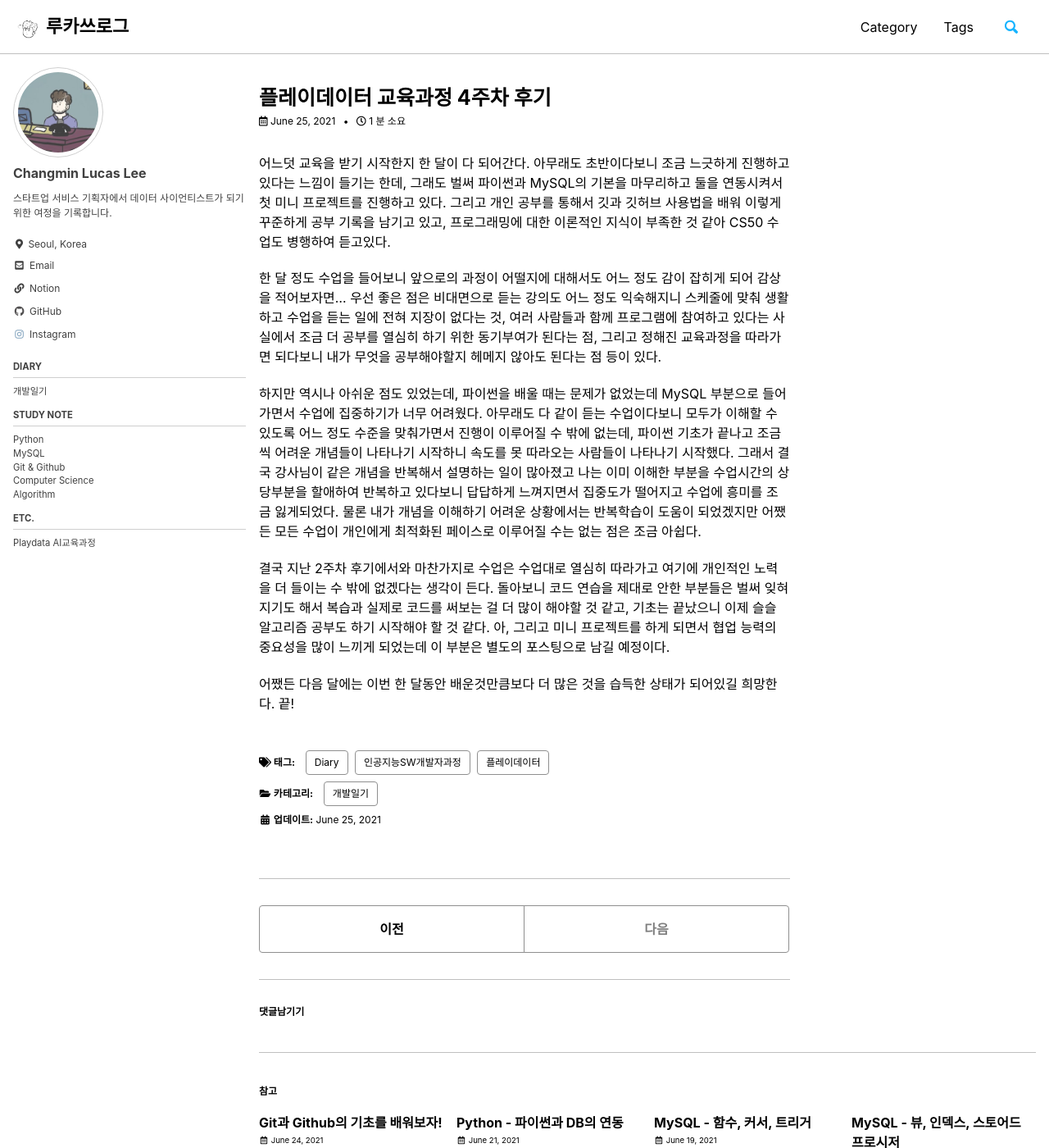
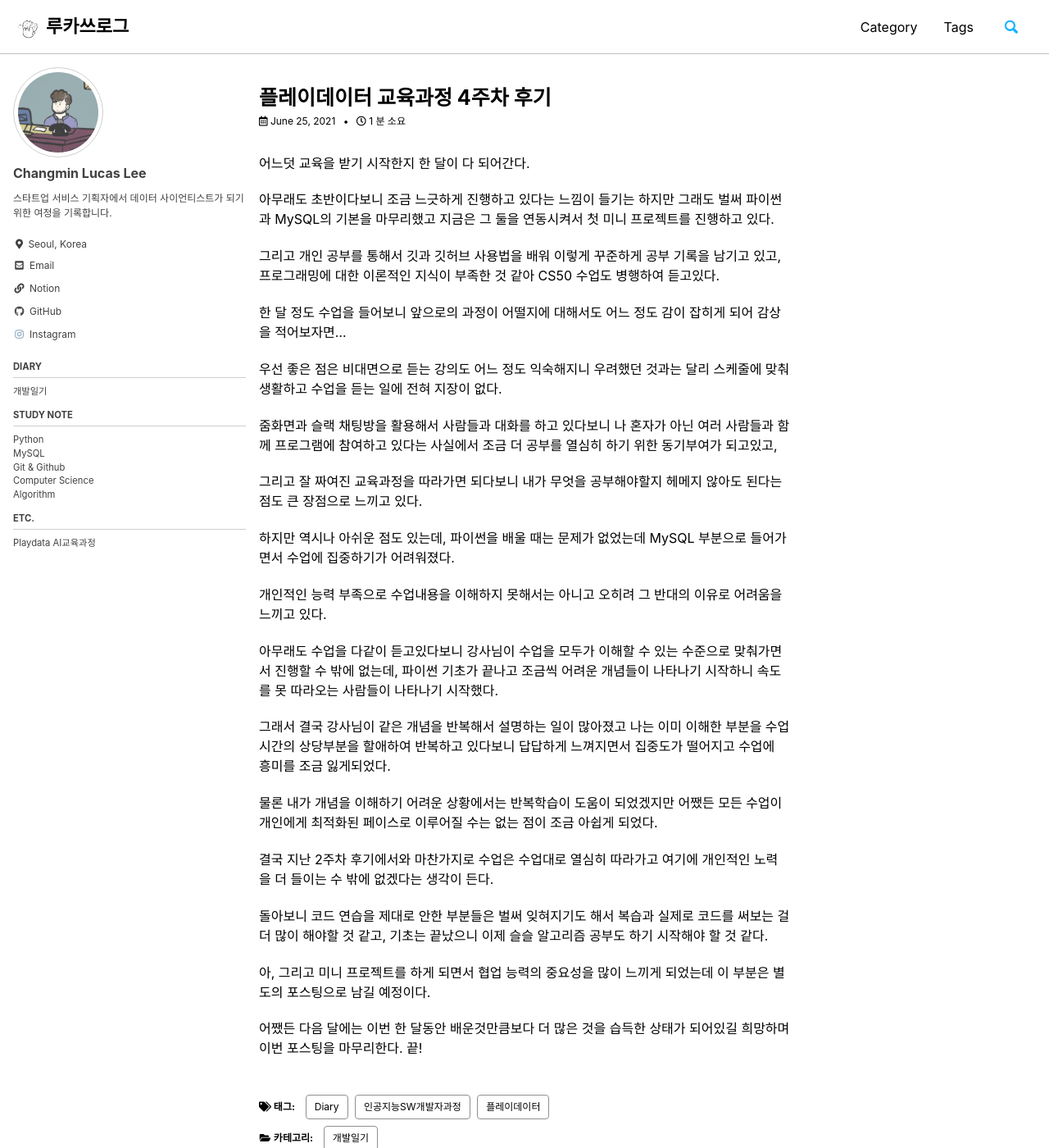
Before and after one commit to lucathree/lucathree.github.io, a Jekyll site: the page built from _posts/2021/2021-06-25-week4review.md, in a window 1280 px wide and 1400 px high. Shown: the whole window at 82% size. Built offline with Jekyll 4.4.1, drawn with Linux system fonts in a browser that asks for light colours; cached includes are drawn as plain includes; comment, search, counter and statistics services are not loaded.

Commit message:
Update 2021-06-25-week4review.md

```diff
--- a/_posts/2021/2021-06-25-week4review.md
+++ b/_posts/2021/2021-06-25-week4review.md
@@ -14,18 +14,37 @@ tags:
 
 
 어느덧 교육을 받기 시작한지 한 달이 다 되어간다.
-아무래도 초반이다보니 조금 느긋하게 진행하고 있다는 느낌이 들기는 한데, 그래도 벌써 파이썬과 MySQL의 기본을 마무리하고 둘을 연동시켜서 첫 미니 프로젝트를 진행하고 있다. 그리고 개인 공부를 통해서 깃과 깃허브 사용법을 배워 이렇게 꾸준하게 공부 기록을 남기고 있고, 프로그래밍에 대한 이론적인 지식이 부족한 것 같아 CS50 수업도 병행하여 듣고있다.
+
+아무래도 초반이다보니 조금 느긋하게 진행하고 있다는 느낌이 들기는 하지만 그래도 벌써 파이썬과 MySQL의 기본을 마무리했고 지금은 그 둘을 연동시켜서 첫 미니 프로젝트를 진행하고 있다.
+
+그리고 개인 공부를 통해서 깃과 깃허브 사용법을 배워 이렇게 꾸준하게 공부 기록을 남기고 있고, 프로그래밍에 대한 이론적인 지식이 부족한 것 같아 CS50 수업도 병행하여 듣고있다.
+
 
 한 달 정도 수업을 들어보니 앞으로의 과정이 어떨지에 대해서도 어느 정도 감이 잡히게 되어 감상을 적어보자면...
-우선 좋은 점은 비대면으로 듣는 강의도 어느 정도 익숙해지니 스케줄에 맞춰 생활하고 수업을 듣는 일에 전혀 지장이 없다는 것, 여러 사람들과 함께 프로그램에 참여하고 있다는 사실에서 조금 더 공부를 열심히 하기 위한 동기부여가 된다는 점, 그리고 정해진 교육과정을 따라가면 되다보니 내가 무엇을 공부해야할지 헤메지 않아도 된다는 점 등이 있다.
 
-하지만 역시나 아쉬운 점도 있었는데, 파이썬을 배울 때는 문제가 없었는데 MySQL 부분으로 들어가면서 수업에 집중하기가 너무 어려웠다.
-아무래도 다 같이 듣는 수업이다보니 모두가 이해할 수 있도록 어느 정도 수준을 맞춰가면서 진행이 이루어질 수 밖에 없는데, 파이썬 기초가 끝나고 조금씩 어려운 개념들이 나타나기 시작하니 속도를 못 따라오는 사람들이 나타나기 시작했다.
+우선 좋은 점은 비대면으로 듣는 강의도 어느 정도 익숙해지니 우려했던 것과는 달리 스케줄에 맞춰 생활하고 수업을 듣는 일에 전혀 지장이 없다.
+
+줌화면과 슬랙 채팅방을 활용해서 사람들과 대화를 하고 있다보니 나 혼자가 아닌 여러 사람들과 함께 프로그램에 참여하고 있다는 사실에서 조금 더 공부를 열심히 하기 위한 동기부여가 되고있고,
+
+그리고 잘 짜여진 교육과정을 따라가면 되다보니 내가 무엇을 공부해야할지 헤메지 않아도 된다는 점도 큰 장점으로 느끼고 있다.
+
+
+하지만 역시나 아쉬운 점도 있는데, 파이썬을 배울 때는 문제가 없었는데 MySQL 부분으로 들어가면서 수업에 집중하기가 어려워졌다.
+
+개인적인 능력 부족으로 수업내용을 이해하지 못해서는 아니고 오히려 그 반대의 이유로 어려움을 느끼고 있다.
+
+아무래도 수업을 다같이 듣고있다보니 강사님이 수업을 모두가 이해할 수 있는 수준으로 맞춰가면서 진행할 수 밖에 없는데, 파이썬 기초가 끝나고 조금씩 어려운 개념들이 나타나기 시작하니 속도를 못 따라오는 사람들이 나타나기 시작했다.
+
 그래서 결국 강사님이 같은 개념을 반복해서 설명하는 일이 많아졌고 나는 이미 이해한 부분을 수업시간의 상당부분을 할애하여 반복하고 있다보니 답답하게 느껴지면서 집중도가 떨어지고 수업에 흥미를 조금 잃게되었다.
-물론 내가 개념을 이해하기 어려운 상황에서는 반복학습이 도움이 되었겠지만 어쨌든 모든 수업이 개인에게 최적화된 페이스로 이루어질 수는 없는 점은 조금 아쉽다.
+
+물론 내가 개념을 이해하기 어려운 상황에서는 반복학습이 도움이 되었겠지만 어쨌든 모든 수업이 개인에게 최적화된 페이스로 이루어질 수는 없는 점이 조금 아쉽게 되었다.
+
 
 결국 지난 2주차 후기에서와 마찬가지로 수업은 수업대로 열심히 따라가고 여기에 개인적인 노력을 더 들이는 수 밖에 없겠다는 생각이 든다.
+
 돌아보니 코드 연습을 제대로 안한 부분들은 벌써 잊혀지기도 해서 복습과 실제로 코드를 써보는 걸 더 많이 해야할 것 같고, 기초는 끝났으니 이제 슬슬 알고리즘 공부도 하기 시작해야 할 것 같다.
+
 아, 그리고 미니 프로젝트를 하게 되면서 협업 능력의 중요성을 많이 느끼게 되었는데 이 부분은 별도의 포스팅으로 남길 예정이다.
 
-어쨌든 다음 달에는 이번 한 달동안 배운것만큼보다 더 많은 것을 습득한 상태가 되어있길 희망한다. 끝!
+
+어쨌든 다음 달에는 이번 한 달동안 배운것만큼보다 더 많은 것을 습득한 상태가 되어있길 희망하며 이번 포스팅을 마무리한다. 끝!
```
